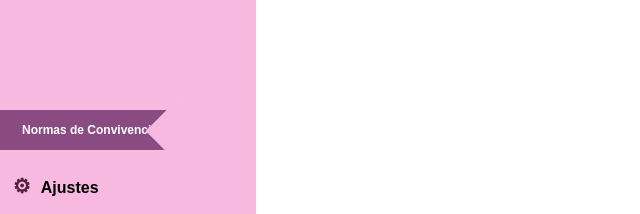
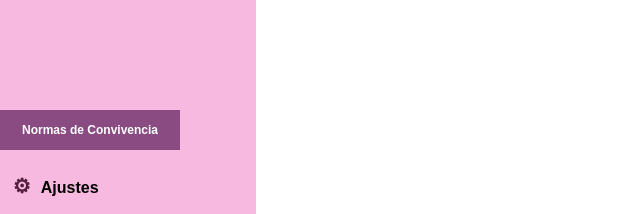
Before and after one commit to juanquitaaa/IWG101_USM, a Django app: page /test/ in a window 1280 px wide. Shown: the part 586-800 px from the top of the page, without its empty margins (0-640 px from the left). Run offline with Django 5.2, Linux system fonts and the light colour scheme; data comes from the database, SQL or seed files in the repository; both versions use the stored data as it was after the commit.

Commit message:
Fuera triángulo

```diff
--- a/UDI/static/css/sidebar_styles.css
+++ b/UDI/static/css/sidebar_styles.css
@@ -124,17 +124,6 @@ html {
     font-weight: bold;
     text-align: center;
     border: none;
-}
-
-.triangle {
-    position: absolute;
-    bottom: 7.2%;
-    right: 50px;
-    width: 0;
-    height: 0;
-    border-left: 50px solid transparent;
-    border-top: 50px solid #f7b9df;
-    transform: rotate(225deg);
 }
 
 .norms button:hover {
--- a/web_UDI/templates/web_UDI/partials/sidebar.html
+++ b/web_UDI/templates/web_UDI/partials/sidebar.html
@@ -24,7 +24,6 @@
     </div>
     <div class="norms">
         <button>Normas de Convivencia</button>
-        <div class="triangle"></div>
     </div>
     <a href=" " class="sidebar-settings">Ajustes</a>
 </div>
```
Also changed, not shown: db.sqlite3.
